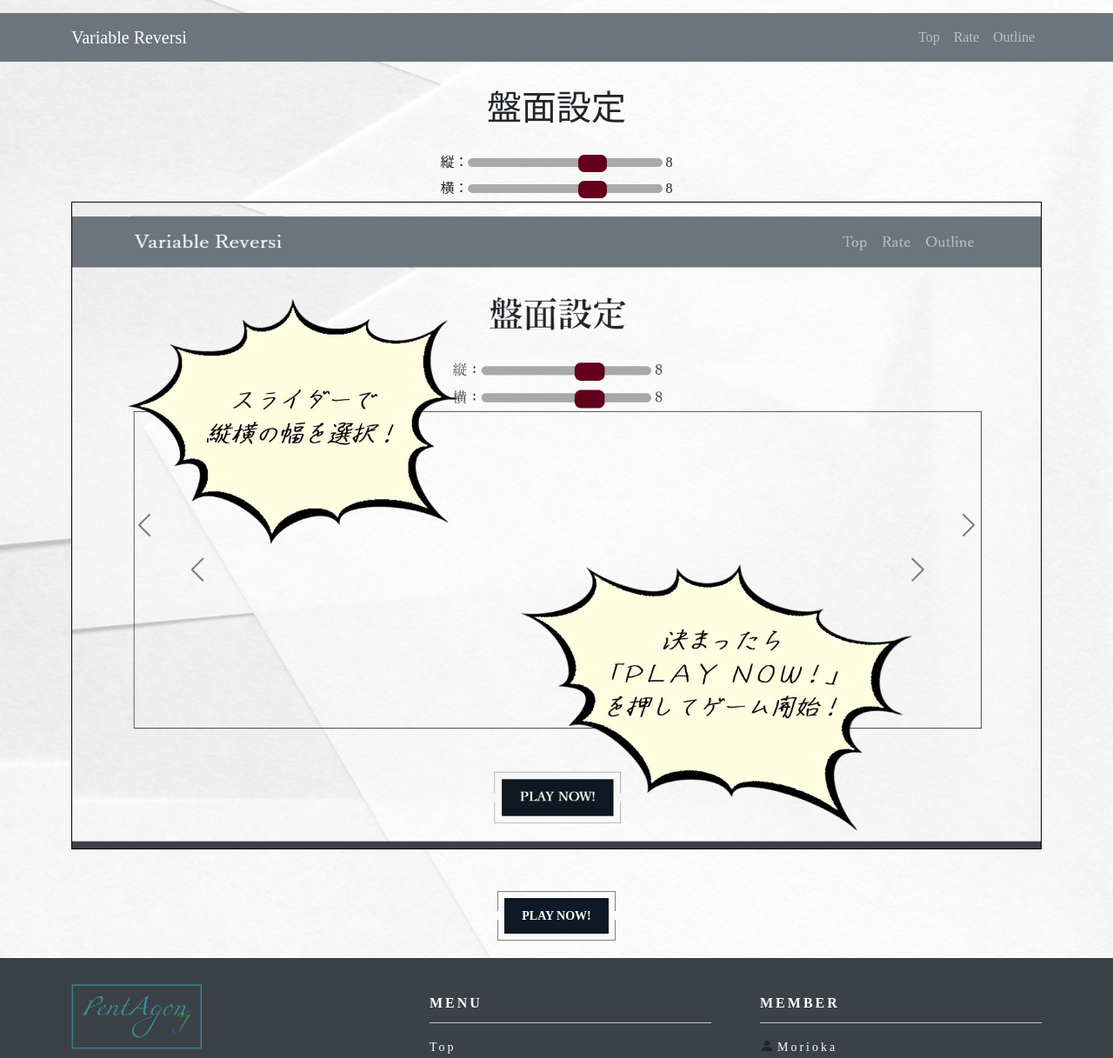
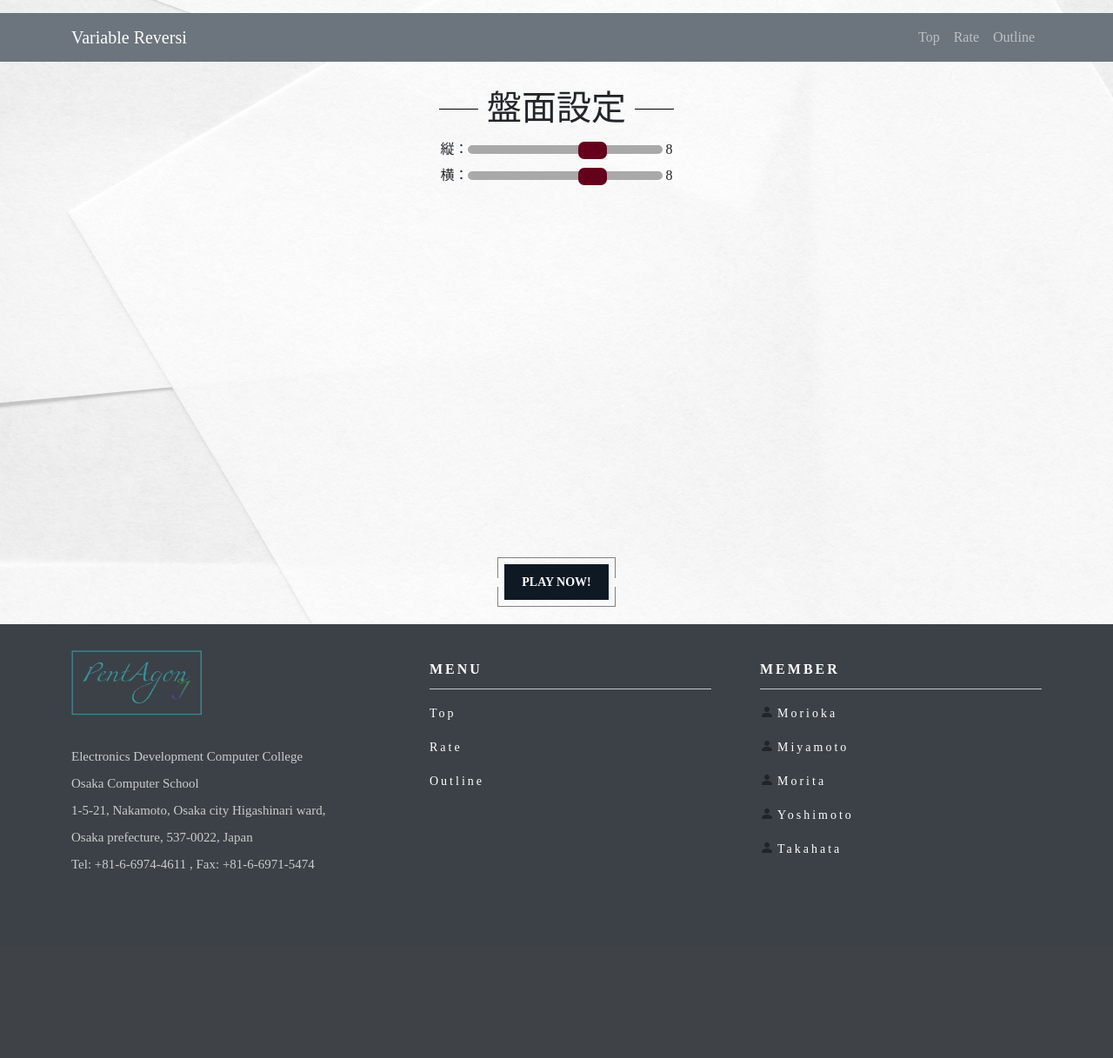
Before and after one commit to overclockbrain/DjangoSIteProgram, a Django app: page /2/ in a window 1280 px wide. Shown: the top 1217 px of the page at 87% size. After the commit the page ends 1001 px from the top, so only its background shows below. Run offline with Django 4.2, Linux system fonts and the light colour scheme; some libraries are stand-ins or nearby versions.

Commit message:
Add files via upload

```diff
--- a/reversisite/mainsite/templates/mainsite/acceptedTopPage.html
+++ b/reversisite/mainsite/templates/mainsite/acceptedTopPage.html
@@ -2,9 +2,8 @@
 {% load django_bootstrap5 %}
 {% block main %}
 {% load static %}
-<header>
-    <h1>盤面設定</h1>
-</header>
+<div style="margin: 0px 0px 15px;"></div>
+<h1 class="headline">盤面設定</h1>
 
 <form action="{% url 'gamePage' %}" method="post"  class="inline-block">
     {% csrf_token %}
@@ -12,31 +11,9 @@
     <span id="viewy">8</span><br>
     横：<input class="x-range" type="range" min="4" max="10" step="2" id="width" name="width">
     <span id="viewx">8</span>
-    <br>
 
-    <div id="carouselExampleControls" class="carousel carousel-dark slide" data-bs-ride="carousel" >
-        <div class="carousel-inner">
-            <div class="carousel-item active" >
-                <img src="{% static 'reversisite/img/rule1.jpg' %}" class="d-block w-100" style="border:#000 solid 1px;">
-            </div>
-            <div class="carousel-item" >
-                <img src="{% static 'reversisite/img/rule2.jpg' %}" class="d-block w-100" style="border:#000 solid 1px;">
-            </div>
-            <div class="carousel-item" >
-                <img src="{% static 'reversisite/img/rule3.jpg' %}" class="d-block w-100" style="border:#000 solid 1px;">
-            </div>
-        </div>
-        <button class="carousel-control-prev" type="button" data-bs-target="#carouselExampleControls" data-bs-slide="prev">
-            <span class="carousel-control-prev-icon" aria-hidden="true"></span>
-            <span class="visually-hidden">Previous</span>
-        </button>
-        <button class="carousel-control-next" type="button" data-bs-target="#carouselExampleControls" data-bs-slide="next">
-            <span class="carousel-control-next-icon" aria-hidden="true"></span>
-            <span class="visually-hidden">Next</span>
-        </button>
-    </div>
+    <div style="margin:400px;"></div>
 
-    <br>
     <br>
     <button class="playbutton" type="submit">
         <span class="playbutton_lg">
--- a/reversisite/mainsite/templates/mainsite/gamePage.html
+++ b/reversisite/mainsite/templates/mainsite/gamePage.html
@@ -89,7 +89,7 @@
         <div id="playground"></div>
         <div class="action">
             <input class="btn btn-info" type="button" id="pass" value="PASS" onclick="board.pass()">
-            <input class="btn btn-info" type="button" id="hint" value="TIPS" onclick="board.search()">
+            <input class="btn btn-info" type="button" id="hint" value="HINT" onclick="board.search()">
             <hr><input class="btn btn-primary" type="submit" value="リザルト画面に進む" id="to_result_page">
         </div>
     </div>
--- a/reversisite/mainsite/templates/mainsite/outline.html
+++ b/reversisite/mainsite/templates/mainsite/outline.html
@@ -10,7 +10,7 @@
     これは簡単にいうと縦横のマスの数を<br>
     自分で決めることができるリバーシなのです。<br>
     ぜひ新感覚のリバーシをお楽しみください！<br><br>
-    <img src="{% static 'reversisite/img/reversi2.png' %}" class="img-fluid" style="border:#000 solid 1px;"><br><br>
+    <img src="{% static 'reversisite/img/rule.jpg' %}" class="img-fluid" style="border:#000 solid 1px;"><br><br>
     <a class="btn btn-outline-primary bi bi-play-fill btn-lg col-md-4 col-sm-6 col-xs-12" href="{% url 'topPage' %}">ゲームをプレイする</a>
 </p>
 
```
Also changed, not shown: reversisite/mainsite/templates/mainsite/topPage.html (+99 -16 lines).
